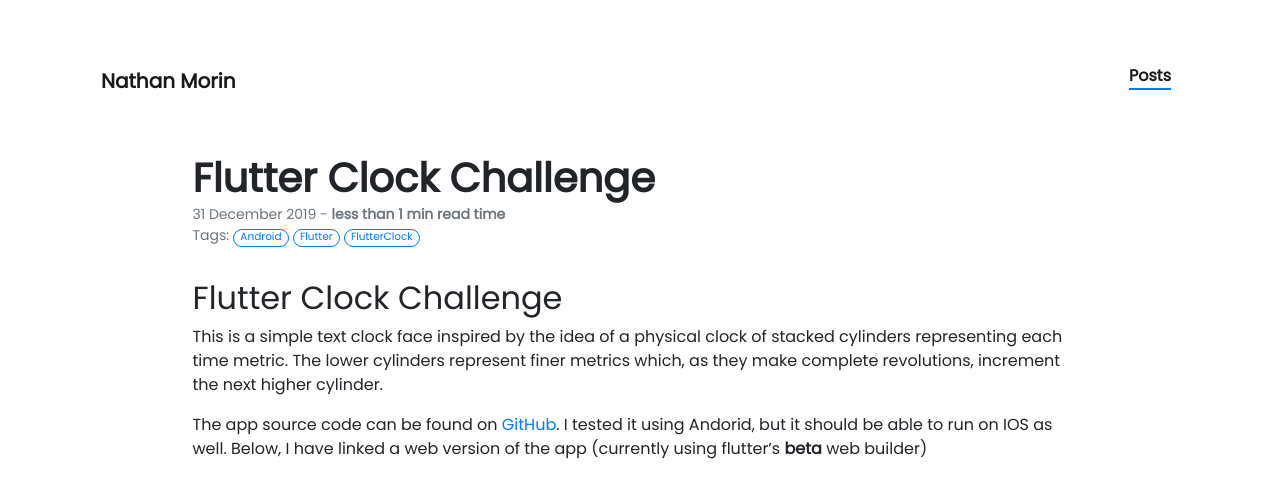
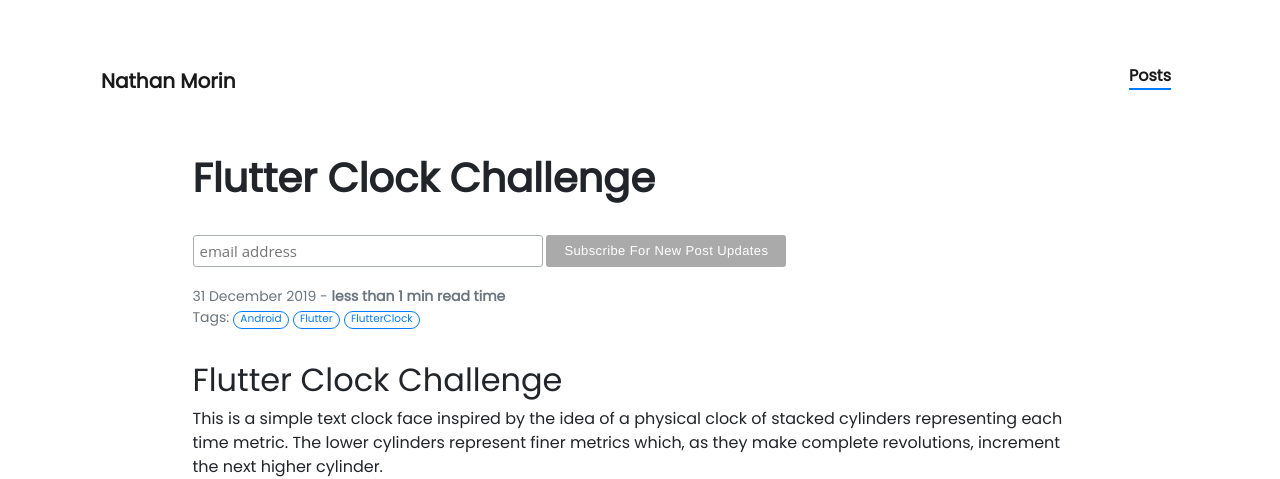
Before and after one commit to nathanamorin/nathanamorin.github.io, a Jekyll site: the page built from _posts/2019-12-31-flutter-clock.md, in a window 1280 px wide. Shown: the top 479 px of the page. Built offline with Jekyll 4.4.1, drawn with Linux system fonts in a browser that asks for light colours; nearby versions of some CDN libraries; our own code applies the rules of GitHub Pages for plain Markdown files.

Commit message:
update post with email

```diff
--- a/_layouts/post.html
+++ b/_layouts/post.html
@@ -3,6 +3,39 @@
 ---
 
 <h1><b>{{ page.title }}</b></h1>
+
+
+  <!-- Mailchimp Signup Form -->
+  <style type="text/css">
+    #mc_embed_signup{background:#fff; clear:left; font:14px Helvetica,Arial,sans-serif; width:100%;}
+    #mc_embed_signup form {text-align:left; padding:25px 0 25px 0;}
+    .mc-field-group { display: inline-block; } /* positions input field horizontally */
+    #mc_embed_signup input.email {font-family:"Open Sans","Helvetica Neue",Arial,Helvetica,Verdana,sans-serif; font-size: 15px; border: 1px solid #ABB0B2;  -webkit-border-radius: 3px; -moz-border-radius: 3px; border-radius: 3px; color: #343434; background-color: #fff; box-sizing:border-box; height:32px; padding: 0px 0.4em; display: inline-block; margin: 0; width:350px; vertical-align:top;}
+    #mc_embed_signup label {display:block; font-size:16px; padding-bottom:10px; font-weight:bold;}
+    #mc_embed_signup .clear {display: inline-block;} /* positions button horizontally in line with input */
+    #mc_embed_signup .button {font-size: 13px; border: none; -webkit-border-radius: 3px; -moz-border-radius: 3px; border-radius: 3px; letter-spacing: .03em; color: #fff; background-color: #aaa; box-sizing:border-box; height:32px; line-height:32px; padding:0 18px; display: inline-block; margin: 0; transition: all 0.23s ease-in-out 0s;}
+    #mc_embed_signup .button:hover {background-color:#777; cursor:pointer;}
+    #mc_embed_signup div#mce-responses {float:left; top:-1.4em; padding:0em .5em 0em .5em; overflow:hidden; width:90%;margin: 0 5%; clear: both;}
+    #mc_embed_signup div.response {margin:1em 0; padding:1em .5em .5em 0; font-weight:bold; float:left; top:-1.5em; z-index:1; width:80%;}
+    #mc_embed_signup #mce-error-response {display:none;}
+    #mc_embed_signup #mce-success-response {color:#529214; display:none;}
+    #mc_embed_signup label.error {display:block; float:none; width:auto; margin-left:1.05em; text-align:left; padding:.5em 0;}
+    @media (max-width: 768px) {
+        #mc_embed_signup input.email {width:100%; margin-bottom:5px;}
+        #mc_embed_signup .clear {display: block; width: 100% }
+        #mc_embed_signup .button {width: 100%; margin:0; }
+    }
+  </style>
+  <div id="mc_embed_signup">
+  <form action="https://nathanmorin.us6.list-manage.com/subscribe/post?u=32cfec477f320772e43930177&amp;id=30a51078c1" method="post" id="mc-embedded-subscribe-form" name="mc-embedded-subscribe-form" class="validate" target="_blank" novalidate>
+    <div id="mc_embed_signup_scroll">
+      <input type="email" value="" name="EMAIL" class="email" id="mce-EMAIL" placeholder="email address" required>
+        <!-- real people should not fill this in and expect good things - do not remove this or risk form bot signups-->
+        <div style="position: absolute; left: -5000px;" aria-hidden="true"><input type="text" name="b_32cfec477f320772e43930177_30a51078c1" tabindex="-1" value=""></div>
+        <div class="clear"><input type="submit" value="Subscribe For New Post Updates" name="subscribe" id="mc-embedded-subscribe" class="button"></div>
+    </div>
+  </form>
+  </div>
 
 <p class="article-metadata text-muted">
   {{ page.date | date_to_long_string }} -
@@ -20,7 +53,7 @@
   {% if page.tags != empty %}
     Tags:
     {% for tag in page.tags %}
-    <a class="text-decoration-none no-underline" href="{{ tag | slugify | prepend:'/articles/tags#' | relative_url }}">
+    <a class="text-decoration-none no-underline" href="{{ tag | slugify | prepend:'/posts/tags#' | relative_url }}">
       <span class="tag badge badge-pill text-primary border border-primary">{{ tag }}</span>
     </a>
     {% endfor %}
```
